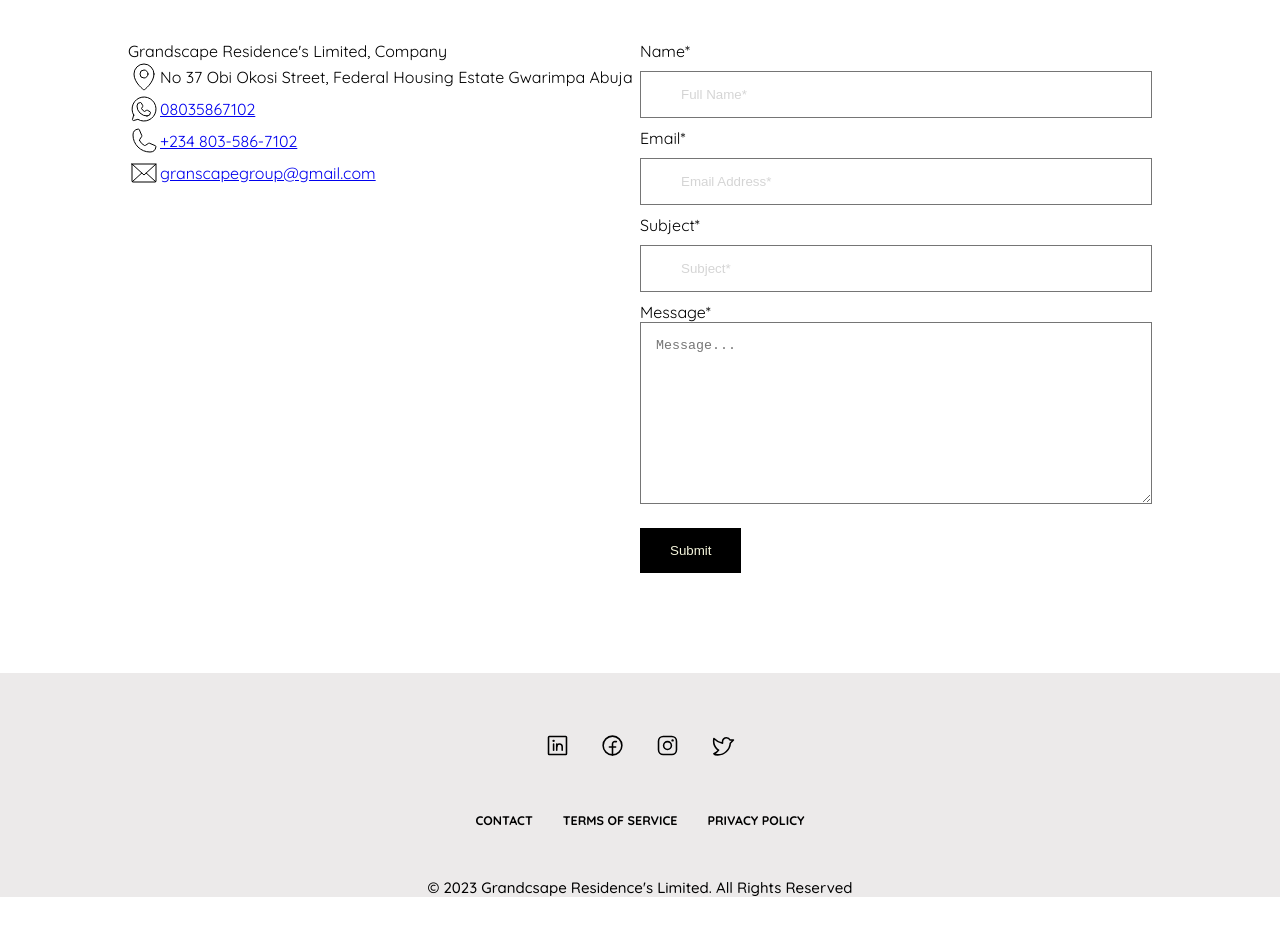
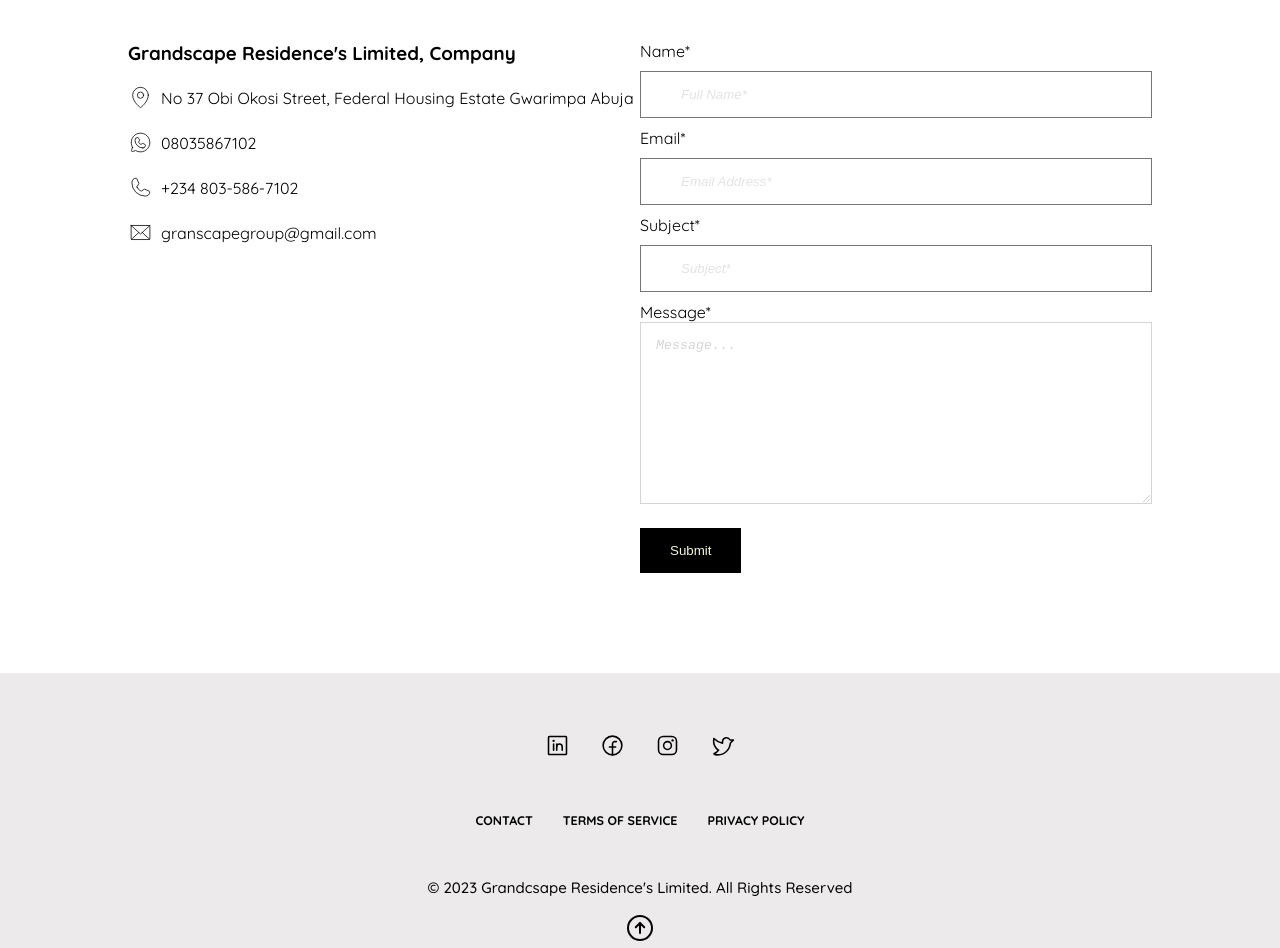
Before and after one commit to Gabbie99/GrandScape, a React (Create React App) app: page /contact in a window 1280 px wide. Shown: the part 1062-2010 px from the top of the page. Before the commit the page ends 1959 px from the top, so only its background shows below. Built offline with nearby package versions, Linux system fonts and the light colour scheme.

Commit message:
chore: adding location

```diff
--- a/src/components/about/About.jsx
+++ b/src/components/about/About.jsx
@@ -7,7 +7,7 @@
 
 function About() {
   return (
-    <div className='gs-Aboutcontainer'>
+    <div className='gs-Aboutcontainer' id='G'>
       <div className="gs-Aboutwrap">
         <NavBar/>
         <div className="gs-Hometext">
--- a/src/components/contact/Contact.css
+++ b/src/components/contact/Contact.css
@@ -38,8 +38,14 @@
     justify-content: space-between;
 }
 .gs-Contactadress-icon {
+    margin: 20px 0;
     display: flex;
     align-items: center;
+    gap: 8px;
+}
+.gs-Contactadress-icon a{
+    text-decoration: none;
+    color: black;
 }
 .gs-Contactform {
     width: 50%;
@@ -52,9 +58,12 @@
     margin: 10px 0;
 }
 .gs-input::placeholder{
-    opacity: .3;
+    opacity: .2;
+    font-style: italic;
 }
 #text {
+    font-style: italic;
+    opacity: .3;
     width: 100%;
     padding: 15px;
     outline: none;
@@ -66,4 +75,12 @@
     padding: 15px 30px;
     margin-bottom: 100px;
     color: beige;
+    transform: translateZ(0);
+    transition: transform .40s ease-out;
 }
+.gs-button:hover {
+    cursor: pointer;
+    transform: scale(1.09);
+    background: rgb(4,88,41);
+    background: linear-gradient(132deg, rgba(4,88,41,1) 26%, rgba(9,85,42,1) 42%, rgba(11,47,69,1) 68%, rgba(8,54,80,1) 100%);
+}
--- a/src/components/contact/Contact.jsx
+++ b/src/components/contact/Contact.jsx
@@ -6,7 +6,7 @@
 
 function Contact() {
   return (
-    <div className='gs-Contactcontainer'>
+    <div className='gs-Contactcontainer' id='G'>
       <div className="gs-Contactwrap">
         <NavBar/>
         <div className="gs-Contactwrap-head">
@@ -23,29 +23,29 @@
         </div>
             <div className="gs-Contactflex">
                 <div className='gs-Contactmap'>
-                {/* <iframe src="https://www.google.com/maps/embed?pb=!1m18!1m12!1m3!1d3939.599831452894!2d7.400188914059594!3d9.100169290377648!2m3!1f0!2f0!3f0!3m2!1i1024!2i768!4f13.1!3m3!1m2!1s0x104e7571054e4a95%3A0x7564b4270a60fc82!2s37%20Obi%20Okosi%20St%2C%20Gwarinpa%20900108%2C%20Abuja%2C%20Federal%20Capital%20Territory!5e0!3m2!1sen!2sng!4v1675984871955!5m2!1sen!2sng" width="600" height="450" style="border:0;" allowfullscreen="" ></iframe> */}
+                {/* <iframe src="https://www.google.com/maps/embed?pb=!1m18!1m12!1m3!1d3939.599831452894!2d7.400188914059594!3d9.100169290377648!2m3!1f0!2f0!3f0!3m2!1i1024!2i768!4f13.1!3m3!1m2!1s0x104e7571054e4a95%3A0x7564b4270a60fc82!2s37%20Obi%20Okosi%20St%2C%20Gwarinpa%20900108%2C%20Abuja%2C%20Federal%20Capital%20Territory!5e0!3m2!1sen!2sng!4v1676021236481!5m2!1sen!2sng" width="600" height="450" style="border:0;" allowFullScreen="" loading="lazy" referrerPolicy="no-referrer-when-downgrade"></iframe> */}
                 <div className="gs-Contactaddress">
-                  <p>
+                  <h3>
                     Grandscape Residence's Limited, Company
-                  </p>
+                  </h3>
                   <div className="gs-Contactadress-icon">
-                    <MapPin size={32} weight="thin" />
+                    <MapPin size={25} weight="thin" />
                     <p>No 37 Obi Okosi Street, Federal Housing Estate Gwarimpa Abuja</p>
                   </div>
                   <div className="gs-Contactadress-icon">
-                    <WhatsappLogo size={32} weight="thin" />
+                    <WhatsappLogo size={25} weight="thin" />
                     <p>
                     <a href="https://wa.me/8035867102">08035867102</a>
                     </p>
                   </div>
                   <div className="gs-Contactadress-icon">
-                    <Phone size={32} weight="thin" />
+                    <Phone size={25} weight="thin" />
                     <p>
                     <a href="tel:+2348035867102">+234 803-586-7102</a>
                     </p>
                   </div>
                   <div className="gs-Contactadress-icon">
-                    <Envelope size={32} weight="thin" />
+                    <Envelope size={25} weight="thin" />
                     <p>
                     <a href="mailto:granscapegroup@gmail.com">granscapegroup@gmail.com</a>
                     </p>
--- a/src/components/footer/Footer.css
+++ b/src/components/footer/Footer.css
@@ -1,6 +1,9 @@
 .grand-footercontainer {
     background-color: rgb(236, 234, 234);
     /* height: 50vh; */
+}
+.grand-footer {
+    text-align: center;
 }
 .grand-footericon {
     display: flex;
@@ -30,6 +33,10 @@
     text-align: center;
     font-size: 15px;
     font-weight: 500;
+    padding-bottom: 15px;
+}
+#arr {
+    color: black;
 }
 @media screen and (max-width:500px) {
     .grand-footerlink {
--- a/src/components/footer/Footer.jsx
+++ b/src/components/footer/Footer.jsx
@@ -1,6 +1,6 @@
 import React from 'react'
 import './Footer.css'
-import {LinkedinLogo, FacebookLogo, InstagramLogo, TwitterLogo, CaretUp} from 'phosphor-react'
+import {LinkedinLogo, FacebookLogo, InstagramLogo, TwitterLogo, ArrowCircleUp} from 'phosphor-react'
 import { Link } from 'react-router-dom'
 
 
@@ -29,12 +29,11 @@
         </div>
         <div className="grand-footercopy">
             <p>&copy; 2023 Grandcsape Residence's Limited. All Rights Reserved</p>
-            {/* <a href="#home">
-              <CaretUp size={32} weight="thin" />
-            <p>Scroll up</p>
-            </a> */}
 
         </div>
+            <a href="#G" id='arr'>
+              <ArrowCircleUp size={32} weight="regular" />
+            </a>
       </div>
     </div>
   )
--- a/src/index.css
+++ b/src/index.css
@@ -5,9 +5,13 @@
     sans-serif;
   -webkit-font-smoothing: antialiased;
   -moz-osx-font-smoothing: grayscale;
+  scroll-behavior: smooth;
 }
 
 code {
   font-family: source-code-pro, Menlo, Monaco, Consolas, 'Courier New',
     monospace;
 }
+html {
+  scroll-behavior: smooth;
+}
--- a/src/pages/homePage/HomePage.jsx
+++ b/src/pages/homePage/HomePage.jsx
@@ -4,7 +4,7 @@
 
 function HomePage() {
   return (
-    <div className='grand-HomeContainer' id='home'>
+    <div className='grand-HomeContainer' id='G'>
         <NavBar/>
       <div className="grand-Hometext">
         <h1 className='grand-Homehead'>Making Your Vision Become A Reality </h1>
--- a/src/pages/servicePage/ServicePage.css
+++ b/src/pages/servicePage/ServicePage.css
@@ -26,7 +26,12 @@
     text-align: center;
     padding: 18px;
     border-radius: 8px;
-    box-shadow: rgba(0, 0, 0, 0.1) 0px 0px 5px 0px, rgba(0, 0, 0, 0.1) 0px 0px 1px 0px;
+    box-shadow: rgba(0, 0, 0, 0.24) 0px 3px 8px;
+    transform: translateZ(0);
+    transition: transform .40s ease-out;
+}
+.grand-Servicecards:hover {
+    transform: scale(1.08);
 }
 .grand-Servicecards img {
     width: 120px;
```
